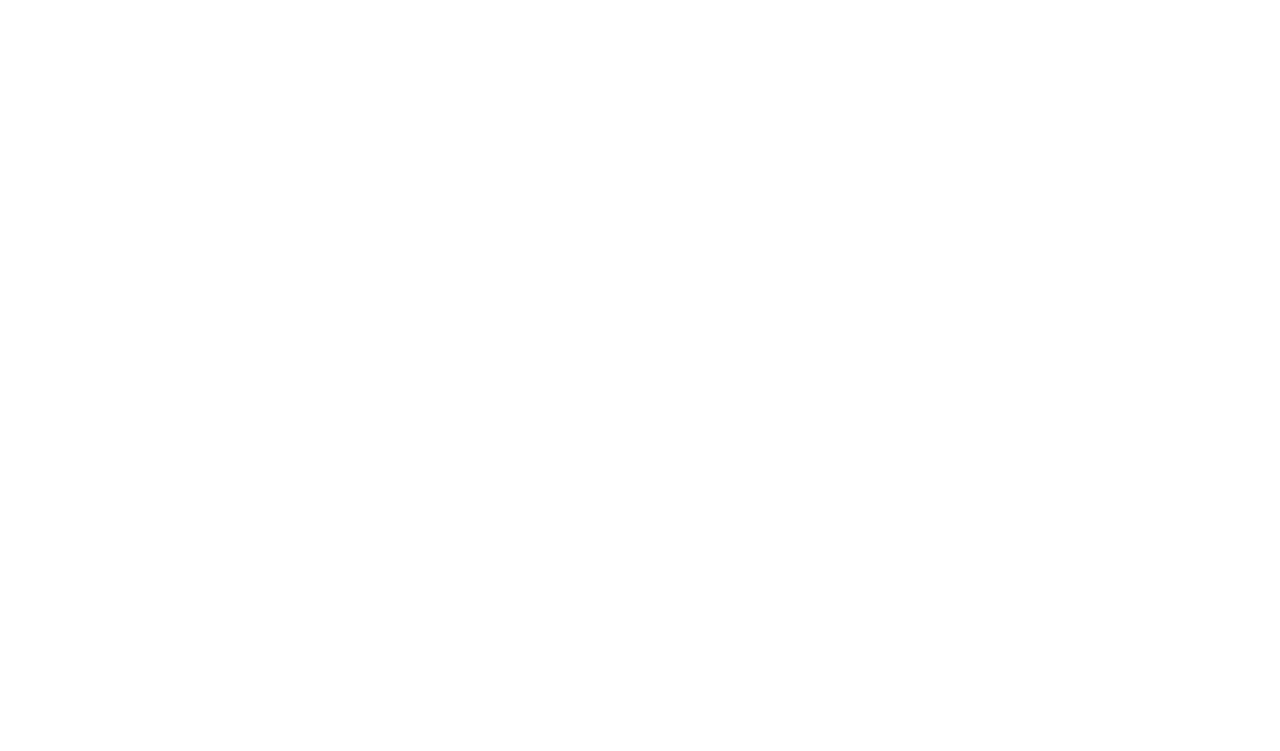
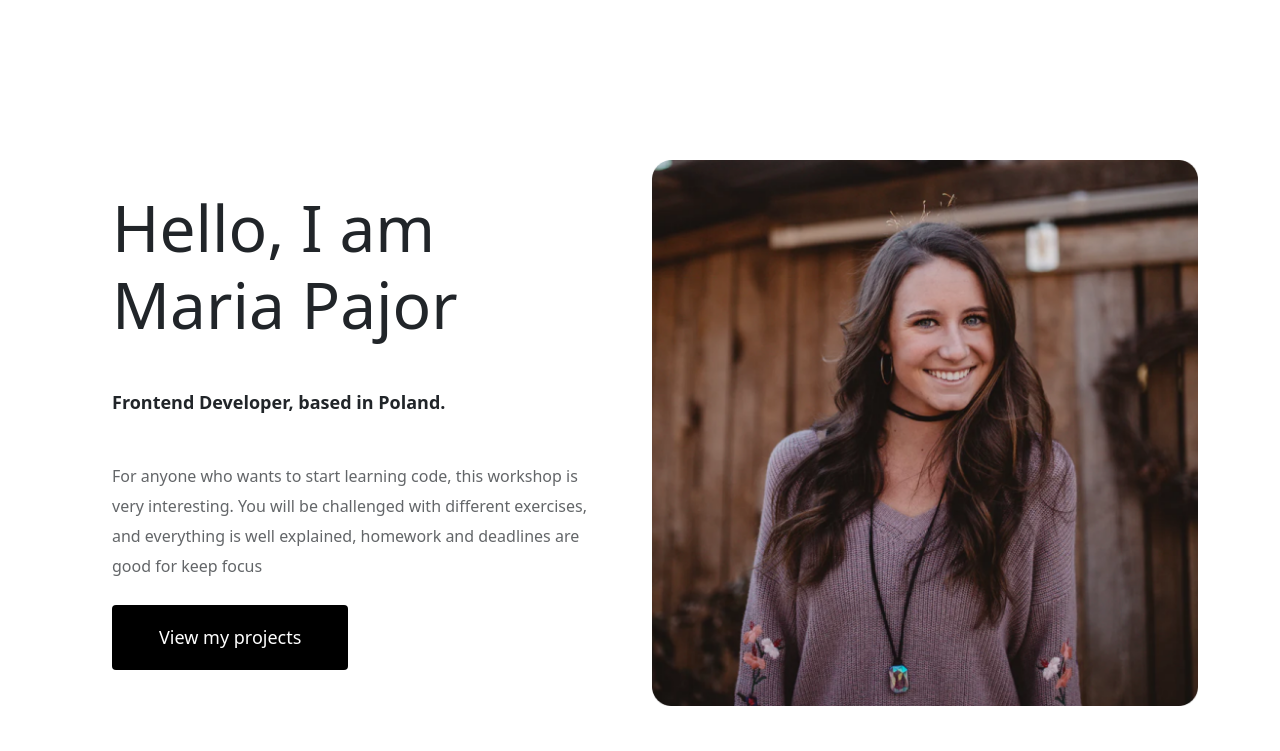
Before and after one commit to mpallor/Portfolio-project, a plain HTML site: page about.html in a window 1280 px wide. Drawn offline with nearby package versions, Linux system fonts and the light colour scheme; a web font is replaced by a local one.

Commit message:
Added about page

```diff
--- a/about.html
+++ b/about.html
@@ -0,0 +1,57 @@
+<!DOCTYPE html>
+<html lang="en">
+  <head>
+    <meta charset="UTF-8" />
+    <meta http-equiv="X-UA-Compatible" content="IE=edge" />
+    <meta name="viewport" content="width=device-width, initial-scale=1.0" />
+    <title>About me</title>
+    <link rel="stylesheet" href="/styles/portfolio.css" />
+    <link rel="preconnect" href="https://fonts.googleapis.com" />
+    <link rel="preconnect" href="https://fonts.gstatic.com" crossorigin />
+    <link
+      href="https://fonts.googleapis.com/css2?family=Lusitana:wght@400;700&family=MuseoModerno:wght@500;700&family=Poppins:wght@200;400;500&display=swap"
+      rel="stylesheet"
+    />
+    <script
+      src="https://kit.fontawesome.com/f41a4b9d6b.js"
+      crossorigin="anonymous"
+    ></script>
+    <link
+      href="https://cdn.jsdelivr.net/npm/bootstrap@5.2.1/dist/css/bootstrap.min.css"
+      rel="stylesheet"
+      integrity="sha384-iYQeCzEYFbKjA/T2uDLTpkwGzCiq6soy8tYaI1GyVh/UjpbCx/TYkiZhlZB6+fzT"
+      crossorigin="anonymous"
+    />
+    <script
+      src="https://cdn.jsdelivr.net/npm/bootstrap@5.2.0/dist/js/bootstrap.bundle.min.js"
+      integrity="sha384-A3rJD856KowSb7dwlZdYEkO39Gagi7vIsF0jrRAoQmDKKtQBHUuLZ9AsSv4jD4Xa"
+      crossorigin="anonymous"
+    ></script>
+  </head>
+  <body>
+    <div class="about-section container">
+      <div class="row">
+        <div class="col-lg-6">
+          <div class="about-section-content">
+            <h1 class="mb-5">Hello, I am Maria Pajor</h1>
+            <h2 class="mb-5">Frontend Developer, based in Poland.</h2>
+            <p class="mb-4">
+              For anyone who wants to start learning code, this workshop is very
+              interesting. You will be challenged with different exercises, and
+              everything is well explained, homework and deadlines are good for
+              keep focus
+            </p>
+            <a href="#" class="btn btn-branding mb-5">View my projects</a>
+          </div>
+        </div>
+        <div class="col-lg-6">
+          <img
+            src="/images/hero.png"
+            alt="Picture of a hero"
+            class="img-fluid"
+          />
+        </div>
+      </div>
+    </div>
+  </body>
+</html>
--- a/styles/portfolio.css
+++ b/styles/portfolio.css
@@ -91,3 +91,26 @@ a.project-button {
     font-size: 44px;
   }
 }
+.about-section {
+  padding: 160px 20px;
+}
+.about-section-content {
+  margin: 30px;
+}
+.about-section h1 {
+  font-size: 64px;
+  line-height: 1.2;
+}
+.about-section h2 {
+  font-size: 18px;
+  font-weight: bold;
+}
+.about-section .btn-branding {
+  color: white;
+  background-color: black;
+  border-radius: 4px;
+  padding: 18px 46px;
+  font-size: 18px;
+  line-height: 27px;
+  font-weight: 500;
+}
```
Also changed, not shown: images/hero.png (added), 2 other files.
